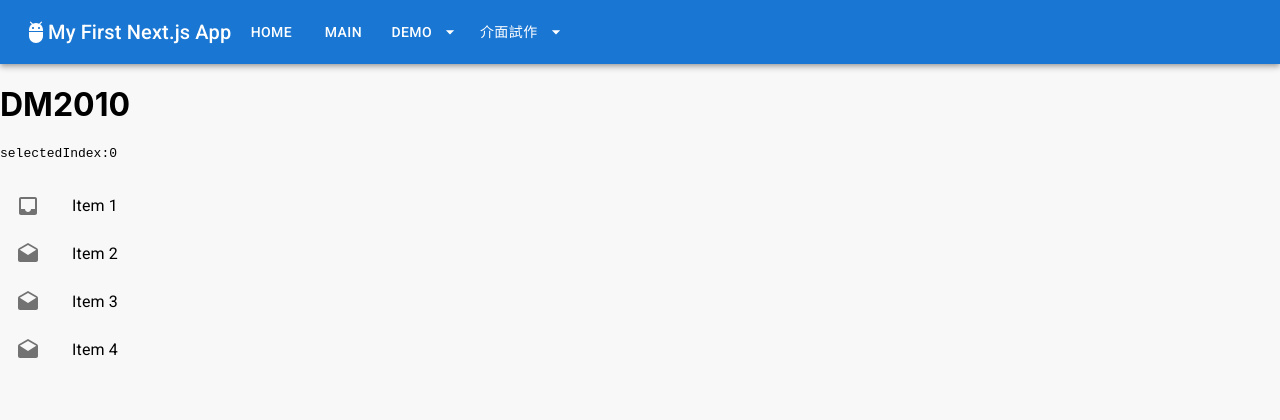
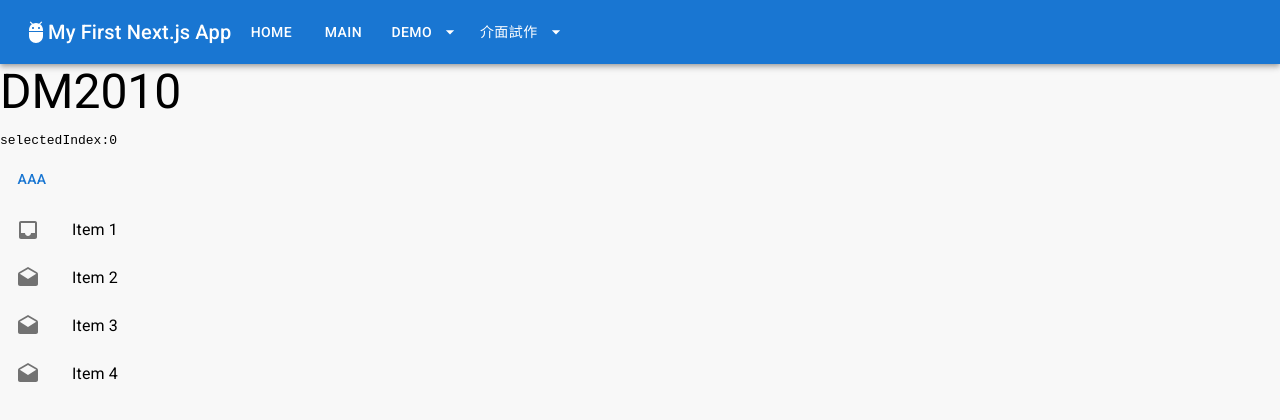
Before and after one commit to relyky/NextJsLab, a Next.js app: page /demo2/dm2010/AppForm in a window 1280 px wide. Shown: the top 420 px of the page. Built offline with nearby package versions, Linux system fonts and the light colour scheme.

Commit message:
highorder 元件

```diff
--- /dev/null
+++ b/src/components/highorder.tsx
@@ -0,0 +1,8 @@
+import type { FC, ReactChild } from 'react'
+import { Typography } from "@mui/material"
+
+export const H3: FC<{ text?: string, children?: ReactChild }> = (props) => (
+    <Typography variant='h3'>
+        {props.text ? props.text : props.children}
+    </Typography>
+)
--- a/src/pages/demo2/dm2010/AppForm.tsx
+++ b/src/pages/demo2/dm2010/AppForm.tsx
@@ -1,5 +1,6 @@
 import { useState } from 'react'
-import { Box, List, ListItem, ListItemButton, ListItemIcon, ListItemText } from '@mui/material'
+import { Box, List, ListItem, ListItemButton, ListItemIcon, ListItemText, Button } from '@mui/material'
+import { H3 } from 'components/highorder'
 import InboxIcon from '@mui/icons-material/Inbox'
 import DraftsIcon from '@mui/icons-material/Drafts'
 
@@ -8,14 +9,20 @@ import DraftsIcon from '@mui/icons-material/Drafts'
 export default (props) => {
     const [selectedIndex, setSelectedIndex] = useState(0);
 
+    function handleClick() {
+        console.info('Pass');
+    }
+
     return (
         <Box>
-            <h1>DM2010</h1>
+            <H3>DM2010</H3>
             <pre>selectedIndex:{selectedIndex}</pre>
+
+            <Button onClick={handleClick}>aaa</Button>
 
             <List>
                 <ListItem disablePadding>
-                    <ListItemButton selected={selectedIndex === 1} onClick={()=>setSelectedIndex(1)}>
+                    <ListItemButton selected={selectedIndex === 1} onClick={() => setSelectedIndex(1)}>
                         <ListItemIcon>
                             <InboxIcon />
                         </ListItemIcon>
@@ -23,7 +30,7 @@ export default (props) => {
                     </ListItemButton>
                 </ListItem>
                 <ListItem disablePadding>
-                    <ListItemButton selected={selectedIndex === 2} onClick={()=>setSelectedIndex(2)}>
+                    <ListItemButton selected={selectedIndex === 2} onClick={() => setSelectedIndex(2)}>
                         <ListItemIcon>
                             <DraftsIcon />
                         </ListItemIcon>
@@ -31,7 +38,7 @@ export default (props) => {
                     </ListItemButton>
                 </ListItem>
                 <ListItem disablePadding>
-                    <ListItemButton selected={selectedIndex === 3} onClick={()=>setSelectedIndex(3)}>
+                    <ListItemButton selected={selectedIndex === 3} onClick={() => setSelectedIndex(3)}>
                         <ListItemIcon>
                             <DraftsIcon />
                         </ListItemIcon>
@@ -39,7 +46,7 @@ export default (props) => {
                     </ListItemButton>
                 </ListItem>
                 <ListItem disablePadding>
-                    <ListItemButton selected={selectedIndex === 4} onClick={()=>setSelectedIndex(4)}>
+                    <ListItemButton selected={selectedIndex === 4} onClick={() => setSelectedIndex(4)}>
                         <ListItemIcon>
                             <DraftsIcon />
                         </ListItemIcon>
```
